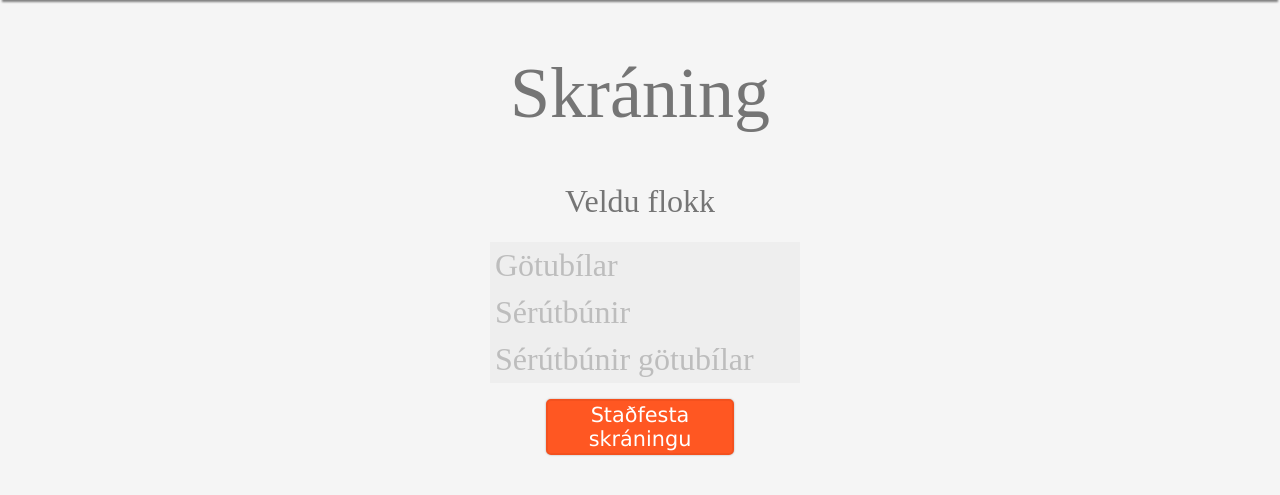
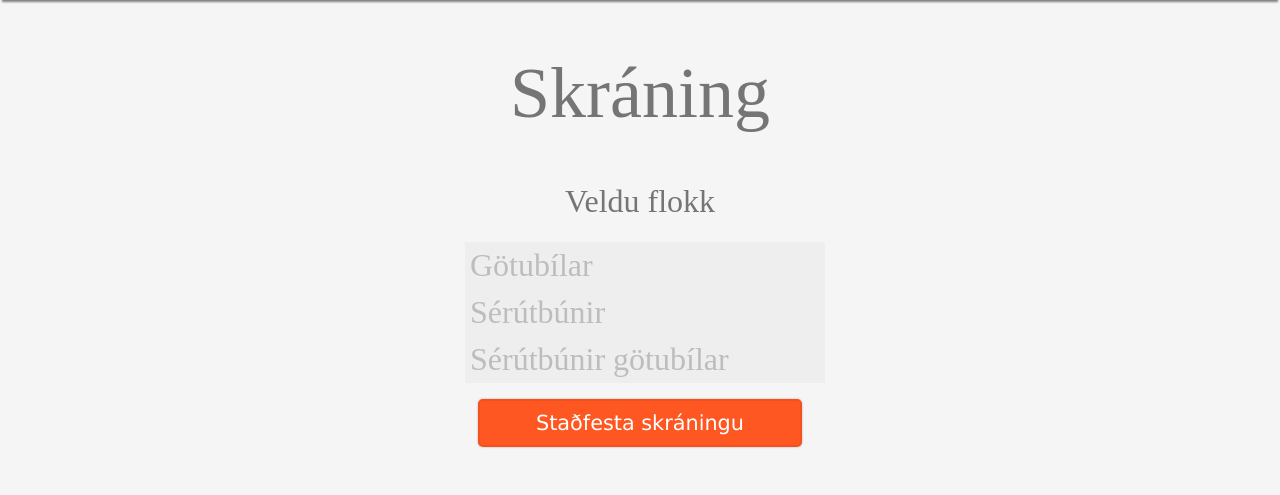
Before and after one commit to gudmunduro/VSH-hopverkefni, a PHP site: page /skraning/index.php in a window 1280 px wide. Shown: the part 48-543 px from the top of the page. Run offline with PHP 8.4, Linux system fonts and the light colour scheme; some libraries are stand-ins or nearby versions.

Commit message:
Breakpoints

```diff
--- a/WebSite/adgangur/index.php
+++ b/WebSite/adgangur/index.php
@@ -49,6 +49,7 @@
     <head>
         <meta charset="utf-8" />
         <title>Aðgangur</title>
+        <meta name="viewport" content="width=device-width, initial-scale=1.0">
         <link rel="stylesheet" href="https://cdnjs.cloudflare.com/ajax/libs/font-awesome/4.7.0/css/font-awesome.min.css" />
         <link rel="stylesheet" href="../include/style.css" />
         <script src="https://cdnjs.cloudflare.com/ajax/libs/jquery/3.2.1/jquery.min.js"></script>
--- a/WebSite/include/loginform.js
+++ b/WebSite/include/loginform.js
@@ -34,10 +34,12 @@ class LoginForm {
         kennitalaInput.type = "text"
         kennitalaInput.placeholder = "Kennitala"
         kennitalaInput.name = "kennitala"
+        kennitalaInput.required = true
 
         passwordInput.type = "password"
         passwordInput.placeholder = "Lykilorð"
         passwordInput.name = "password"
+        passwordInput.required = true
 
         loginButton.type = "submit"
         loginButton.value = "Innskrá"
--- a/WebSite/include/style.css
+++ b/WebSite/include/style.css
@@ -213,7 +213,7 @@ li{
     text-align: center;
     color: #757575;
     font-weight: lighter;
-    font-size: 4.5em;
+    font-size: 2.5em;
 }
 .accountLogoutButton{
     display: block;
@@ -257,7 +257,7 @@ li{
     border: 0.01em solid rgba(174, 174, 174, 0.50);
     margin: 1px;
     font-size: 1.2em;
-    padding: 20px 40px;
+    padding: 20px 5px;
     color: #4f4f4f;
 }
 .accountTable tbody td a{
@@ -280,7 +280,7 @@ li{
     text-align: center;
     color: #757575;
     font-weight: lighter;
-    font-size: 4.5em;
+    font-size: 2.5em;
 }
 .participantsTable {
     margin: 20px auto;
@@ -290,8 +290,8 @@ li{
 .participantsTable thead td{
     border: 0.01em solid rgba(174, 174, 174, 0.50);
     margin: 1px;
-    font-size: 1.2em;
-    padding: 10px 40px;
+    font-size: 1em;
+    padding: 10px 5px;
     color: #4f4f4f;
 }
 .participantsTable tbody tr{
@@ -300,8 +300,8 @@ li{
 .participantsTable tbody td{
     border: 0.01em solid rgba(174, 174, 174, 0.50);
     margin: 1px;
-    font-size: 1.2em;
-    padding: 10px 40px;
+    font-size: 0.9em;
+    padding: 10px 5px;
     color: #4f4f4f;
 }
 
@@ -533,7 +533,7 @@ li{
 }
 .registrationDiv{
     margin: 10px auto;
-    width: 300px;
+    width: 250px;
 }
 .registrationDiv h1{
     text-align: center;
@@ -554,7 +554,7 @@ li{
     background-color: #EEEEEE;
     font-size: 2.0em;
     padding: 5px;
-    width: 300px;
+    width: 250px;
     margin: 0;
     transition: transform 0.3s ease-in, background-color 0.3s ease-in, box-shadow 0.3s ease-in;
 }
@@ -571,7 +571,7 @@ li{
 .registrationDiv a.confirmButton{
     display: block;
     margin: 5px auto;
-    width: 180px;
+    width: 200px;
     color: white;
     font-family: Verdana;
     font-weight: lighter;
@@ -605,47 +605,176 @@ li{
 /*
     media
 */
-@media screen and (min-width: 35em) {
-    .mobileNav{
-        display: none;
-    }
-    .navBar{
-        height: auto;
-        transform: none;
-        opacity: 1;
-        box-shadow: 0 4px 2px -2px grey;
-    }
-    .navBarTransparent{
-        box-shadow: none;
-        background-color: transparent;
-    }
-    .navBar h2{
-        display: none;
-    }
-    .navBar a{
-        transform: none;
-        opacity: 1;
-        padding: 10px;
-    }
-    .navBar ul{
-        width: 100%;
-        height: 48px;
-        display: table;
-        margin: 0;
-    }
-    .navBar li{
-        display: table-cell;
-    }
+@media screen and (min-width: 37.5em) {
+    /*
+        Titill á aðalsíðu
+    */
     .mainDiv{
         width: 500px;
     }
+    /*
+        Skráningarfrom á aðalsíðu
+    */
     .form input[type=text], .form input[type=tel], .form input[type=email], .form input[type=password], .form select{
         width: 380px;
     }
     .form select{
         font-size: 1.3em;
     }
+    /*
+        Login form
+    */
     .loginDiv{
         width: 300px;
     }
+    /*
+        Keppendur
+    */
+    .participantsTitle {
+        font-size: 3.0em;
+    }
+    .participantsTable thead td, .participantsTable tbody td {
+        padding: 10px 10px;
+        font-size: 1.2em;
+    }
+    /*
+        Aðgangssíða
+    */
+    .accountTitle{
+        font-size: 3.5em;
+    }
+    .accountTable tbody td{
+        padding: 20px 10px;
+    }
+    /*
+        Skráning í keppni
+    */
+    .registrationDiv{
+        width: 300px;
+    }
+    .registrationDiv li a{
+        width: 300px;
+    }
+    .registrationDiv a.confirmButton{
+        width: 250px;
+        padding: 5px;
+    }
 }
+
+@media screen and (min-width: 48em){
+    /*
+        Header og takki til þess opna valmyndina fyrir mobile
+    */
+    .mobileNav {
+        display: none;
+    }
+
+
+    /*
+        Valmyndin
+    */
+    .navBar {
+        height: auto;
+        transform: none;
+        opacity: 1;
+        box-shadow: 0 4px 2px -2px grey;
+    }
+
+    .navBarTransparent {
+        box-shadow: none;
+        background-color: transparent;
+    }
+
+    .navBar h2 {
+        display: none;
+    }
+
+    .navBar a {
+        transform: none;
+        opacity: 1;
+        padding: 10px;
+    }
+
+    .navBar ul {
+        width: 100%;
+        height: 48px;
+        display: table;
+        margin: 0;
+    }
+
+    .navBar li {
+        display: table-cell;
+    }
+    /*
+        Keppendur
+    */
+    .participantsTitle {
+        font-size: 3.5em;
+    }
+    .participantsTable thead td, .participantsTable tbody td {
+        padding: 10px 20px;
+        font-size: 1.4em;
+    }
+    /*
+        Aðgangssíða
+    */
+    .accountTitle {
+        font-size: 4.0em;
+    }
+
+    .accountTable tbody td {
+        padding: 20px 10px;
+    }
+    /*
+        Skráning í keppni
+    */
+    .registrationDiv{
+        width: 350px;
+    }
+    .registrationDiv li a{
+        width: 350px;
+    }
+    .registrationDiv a.confirmButton{
+        width: 300px;
+        padding: 10px;
+    }
+}
+
+@media screen and (min-width: 60em){
+    /*
+        Keppendur
+    */
+    .participantsTitle {
+        font-size: 4.5em;
+    }
+    .participantsTable thead td, .participantsTable tbody td {
+        padding: 10px 40px;
+        font-size: 2.0em;
+    }
+    /*
+        Aðgangssíða
+    */
+    .accountTitle {
+        font-size: 4.5em;
+    }
+}
+
+@media screen and (min-width: 80em){
+    /*
+        Keppendur
+    */
+    .participantsTitle {
+        font-size: 4.5em;
+    }
+    .participantsTable thead td, .participantsTable tbody td {
+        padding: 15px 50px;
+        font-size: 2.5em;
+    }
+    /*
+        Aðgangssíða
+    */
+    .accountTable tbody td {
+        padding: 20px 20px;
+        font-size: 1.4em;
+    }
+}
--- a/WebSite/skraning/index.php
+++ b/WebSite/skraning/index.php
@@ -8,6 +8,7 @@ include "../api/functions.php";
     <head>
         <meta charset="utf-8" />
         <title>Skráning</title>
+        <meta name="viewport" content="width=device-width, initial-scale=1.0">
         <link rel="stylesheet" href="https://cdnjs.cloudflare.com/ajax/libs/font-awesome/4.7.0/css/font-awesome.min.css" />
         <link rel="stylesheet" href="../include/style.css" />
         <script src="https://cdnjs.cloudflare.com/ajax/libs/jquery/3.2.1/jquery.min.js"></script>
```
Also changed, not shown: WebSite/include/homepage.js (+10 -0 lines).
